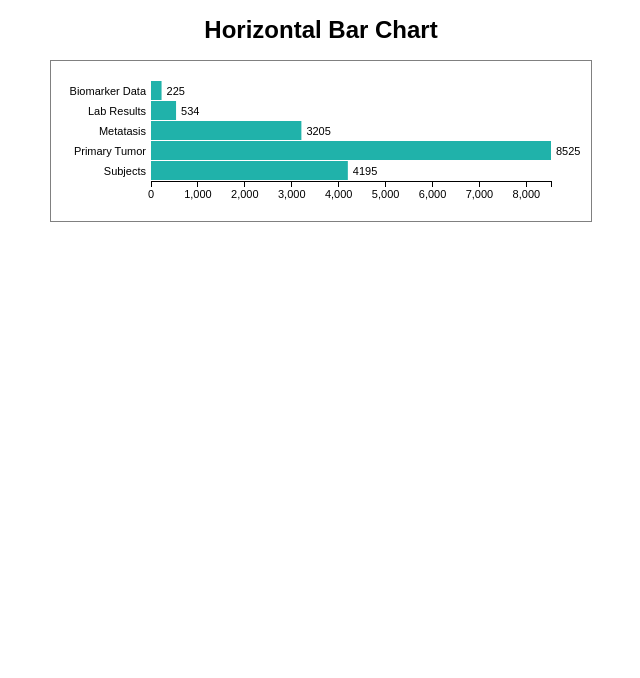
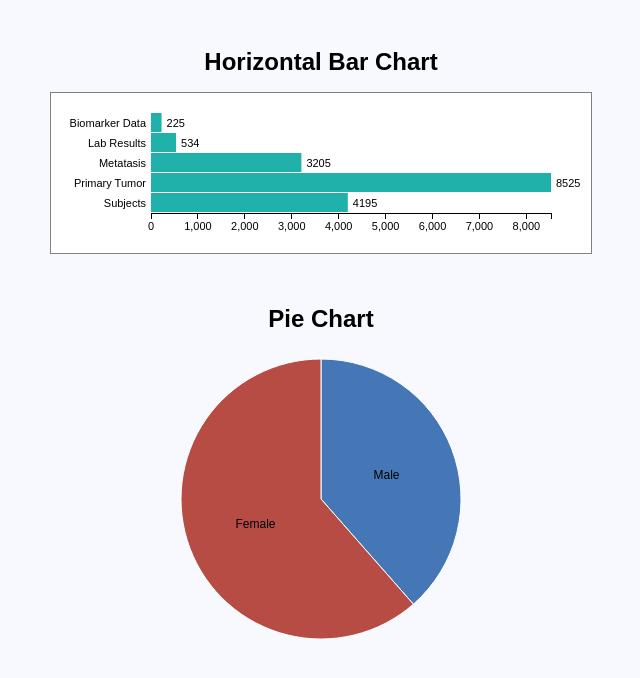
Before and after one commit to rnugraha/D3BasicCharts, a plain HTML site: page index.html in a window 1280 px wide. Shown: the whole page, without its empty margins (319-959 px from the left). Drawn offline with Linux system fonts and the light colour scheme.

Commit message:
Init codes for Pie Chart

```diff
--- a/css/style.css
+++ b/css/style.css
@@ -10,30 +10,47 @@ body {
     font-family: Arial;
     font-size: 12px;
     text-align: center;
+    background: ghostwhite;
 }
+
+h1 {
+    margin-top: 2em;
+}
+
 .axis text {
     font: 10px sans-serif;
 }
+
 .axis path,
 .axis line {
     fill: none;
     stroke: #000;
     shape-rendering: crispEdges;
 }
-.horizontalBarchart {
+
+.horizontalBarChart {
     border: solid 1px grey;
+    background: white;
 }
-.horizontalBarchart rect {
+
+.horizontalBarChart rect {
     fill: lightseagreen;
 }
-.horizontalBarchart rect:hover {
+
+.horizontalBarChart rect:hover {
     fill: orange;
 }
-.horizontalBarchart text {
+
+.horizontalBarChart text {
     fill: black;
     font: 11px sans-serif;
     text-anchor: end;
 }
+
+.arc path {
+    stroke: #fff;
+}
+
 div.tooltip {
     position: absolute;
     text-align: center;
--- a/index.html
+++ b/index.html
@@ -14,6 +14,10 @@
     <h1>Horizontal Bar Chart</h1>
     <div id="barChart"></div>
 
+    <!--Pie Chart Sample-->
+    <h1>Pie Chart</h1>
+    <div id="pieChart"></div>
+
     <script type="text/javascript">
 
         // horizontal bar chart initiation
@@ -27,6 +31,14 @@
 
         var barChart = new HorizontalBarChart(JSONData, "#barChart");
 
+        // pie chart initiation
+        var pieData = [
+            {gender: "Male", total:5343},
+            {gender: "Female", total:8525}
+        ];
+
+        var pieChart = new PieChart(pieData, "#pieChart");
+
     </script>
 </body>
 </html>
--- a/js/D3Charts.js
+++ b/js/D3Charts.js
@@ -33,7 +33,7 @@ var HorizontalBarChart = function (data, elId, title) {
     // init chart
     var chart = d3.select(elId)
         .append("svg")
-        .attr("class", "horizontalBarchart")
+        .attr("class", "horizontalBarChart")
         .attr("width", width + margin.left + margin.right)
         .attr("height", height);
 
@@ -100,3 +100,56 @@ var HorizontalBarChart = function (data, elId, title) {
             return d.total;
         });
 };
+
+/**
+ * Pie Chart
+ * @param data
+ * @param elId
+ * @param title
+ * @constructor
+ */
+var PieChart = function (data, elId, title) {
+
+    // dimensions
+    var width = 500,
+        height = 300,
+        radius = Math.min(width, height) / 2;
+
+    // to have color as ordinal scale
+    var color = d3.scale.ordinal()
+        .range(["#4577b7", "#b74c45"]);
+
+    var arc = d3.svg.arc()
+        .outerRadius(radius - 10)
+        .innerRadius(0);
+
+    var pie = d3.layout.pie()
+        .sort(null)
+        .value(function(d) { return d.total; });
+
+    var svg = d3.select(elId).append("svg")
+        .attr("width", width)
+        .attr("height", height)
+        .attr("style", "")
+        .append("g")
+        .attr("transform", "translate(" + width / 2 + "," + height / 2 + ")");
+
+
+    var g = svg.selectAll(".arc")
+        .data(pie(data))
+        .enter().append("g")
+        .attr("class", "arc");
+
+    g.append("path")
+        .attr("d", arc)
+        .style("fill", function (d) {
+            return color(d.data.gender);
+        });
+
+    g.append("text")
+        .attr("transform", function(d) { return "translate(" + arc.centroid(d) + ")"; })
+        .attr("dy", ".35em")
+        .style("text-anchor", "middle")
+        .style("text-color", "white")
+        .text(function(d) { return d.data.gender });
+};
```
